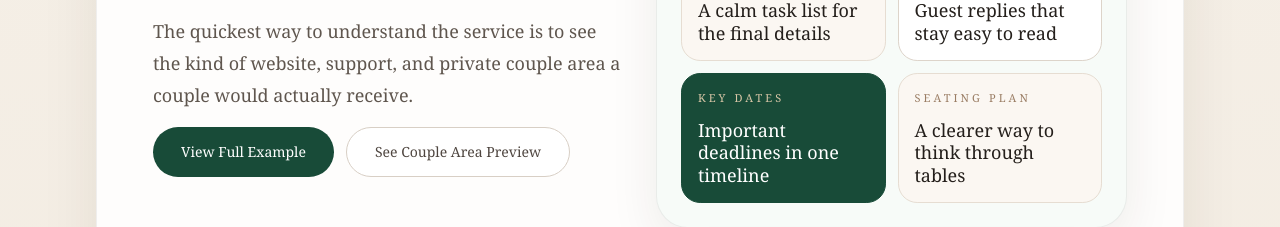
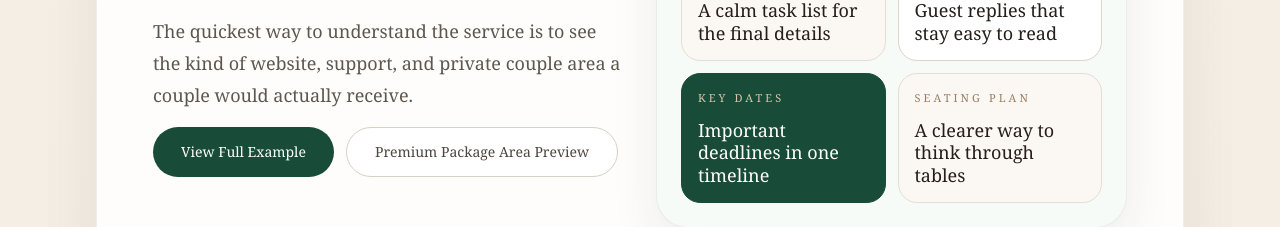
Before and after one commit to dh1612/wedding-website-platform, a Next.js app: page / in a window 1280 px wide. Shown: the part 1880-2107 px from the top of the page. Built offline with nearby package versions, Linux system fonts and the light colour scheme.

Commit message:
Rename premium preview CTA

```diff
--- a/app/page.tsx
+++ b/app/page.tsx
@@ -276,7 +276,7 @@ export default function MarketingHomePage() {
                   href="/couple-area"
                   className="inline-flex items-center justify-center rounded-full border border-[#d8cfc5] bg-white px-7 py-3.5 text-sm font-medium text-[#4e453f] transition hover:bg-[#faf7f2]"
                 >
-                  See Couple Area Preview
+                  Premium Package Area Preview
                 </Link>
               </div>
             </div>
```
